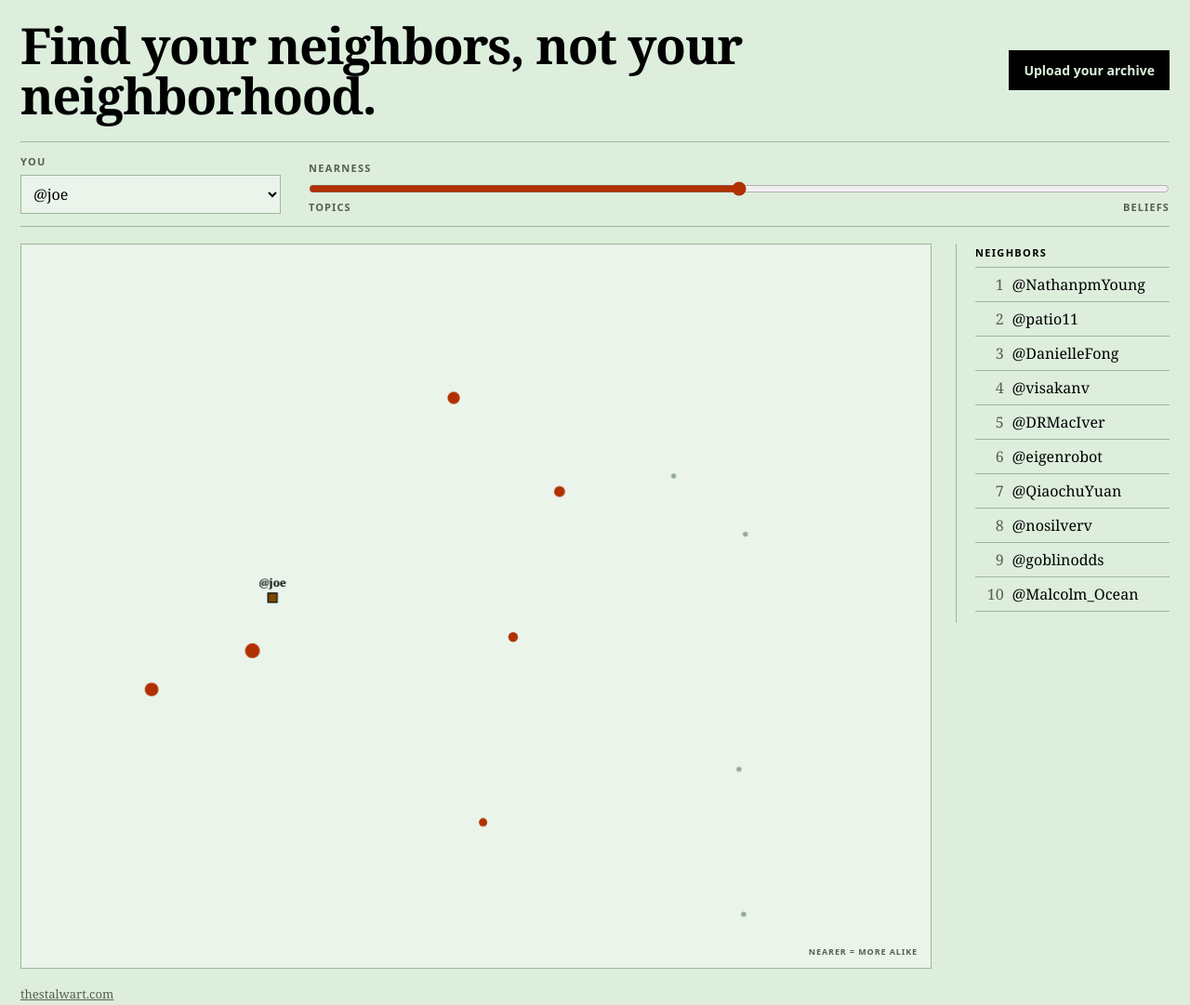
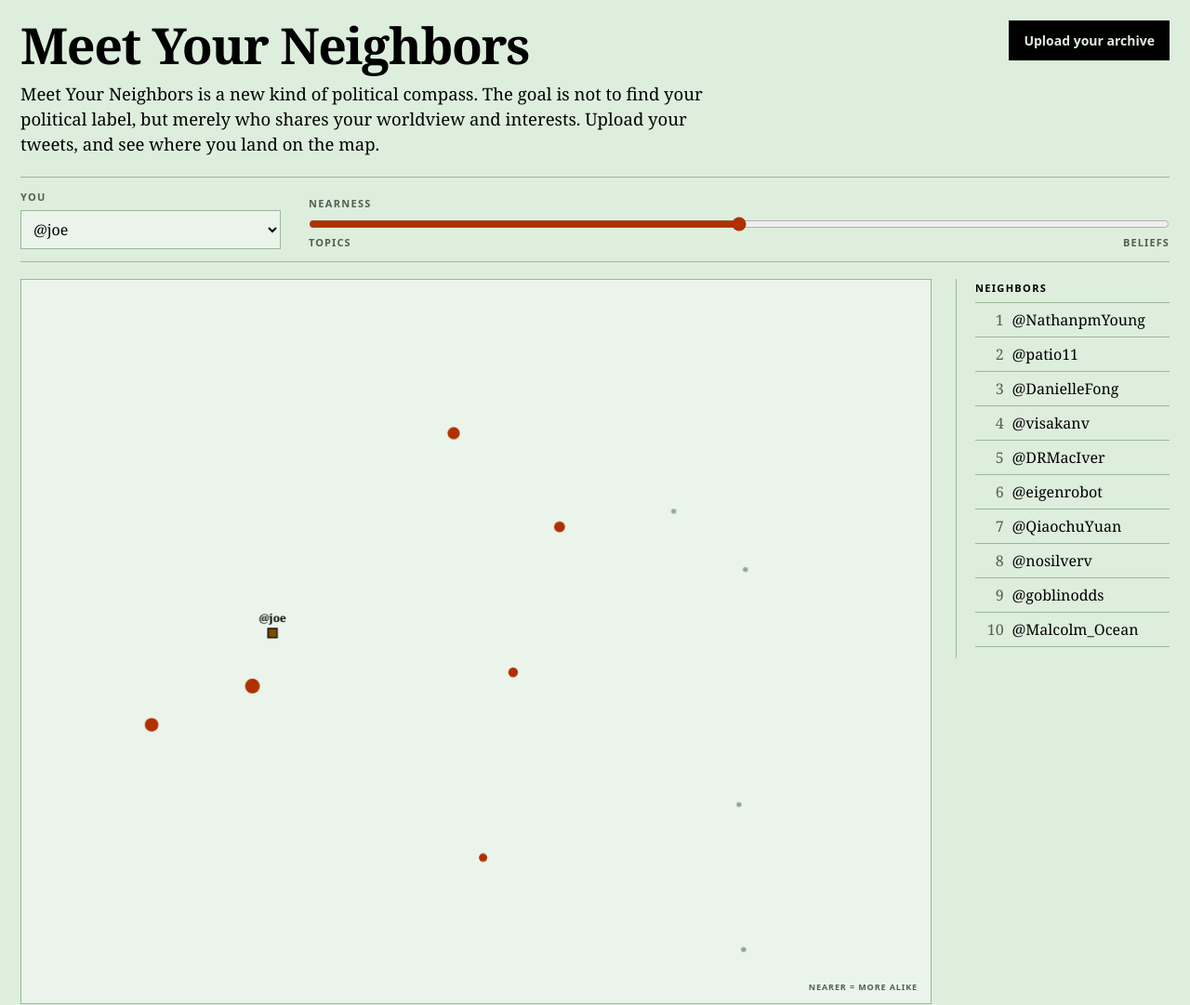
Before and after one commit to jnathan9/thestalwart.com, a plain HTML site: page meetyourneighbors/index.html in a window 1280 px wide. Shown: the top 1081 px of the page at 93% size. Drawn offline with Linux system fonts and the light colour scheme.

Commit message:
Deploy minimal Meet Your Neighbors site

```diff
--- a/meetyourneighbors/index.html
+++ b/meetyourneighbors/index.html
@@ -44,7 +44,7 @@ button, select, input { font: inherit; }
 
 .top {
   display: flex;
-  align-items: center;
+  align-items: flex-start;
   justify-content: space-between;
   gap: 22px;
   margin-bottom: 22px;
@@ -55,6 +55,14 @@ h1 {
   font-size: clamp(2rem, 4.2vw, 3.4rem);
   line-height: 1;
   letter-spacing: -.025em;
+}
+
+.intro { max-width: 790px; }
+.intro p {
+  max-width: 740px;
+  margin: 12px 0 0;
+  font-size: clamp(1rem, 1.8vw, 1.16rem);
+  line-height: 1.45;
 }
 
 .upload {
@@ -238,7 +246,10 @@ footer {
 <body>
 
 <header class="top">
-  <h1>Find your neighbors, not your neighborhood.</h1>
+  <div class="intro">
+    <h1>Meet Your Neighbors</h1>
+    <p>Meet Your Neighbors is a new kind of political compass. The goal is not to find your political label, but merely who shares your worldview and interests. Upload your tweets, and see where you land on the map.</p>
+  </div>
   <a class="upload" href="contribute.html">Upload your archive</a>
 </header>
 
```
